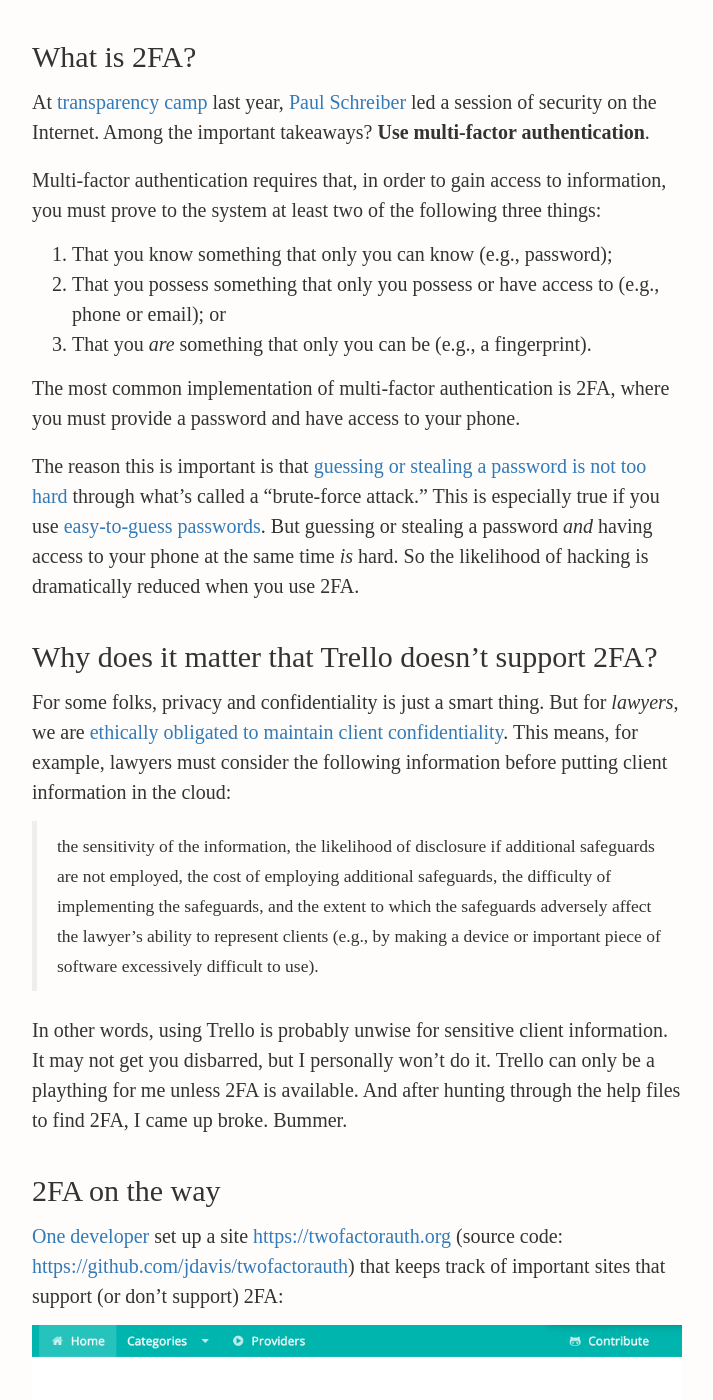
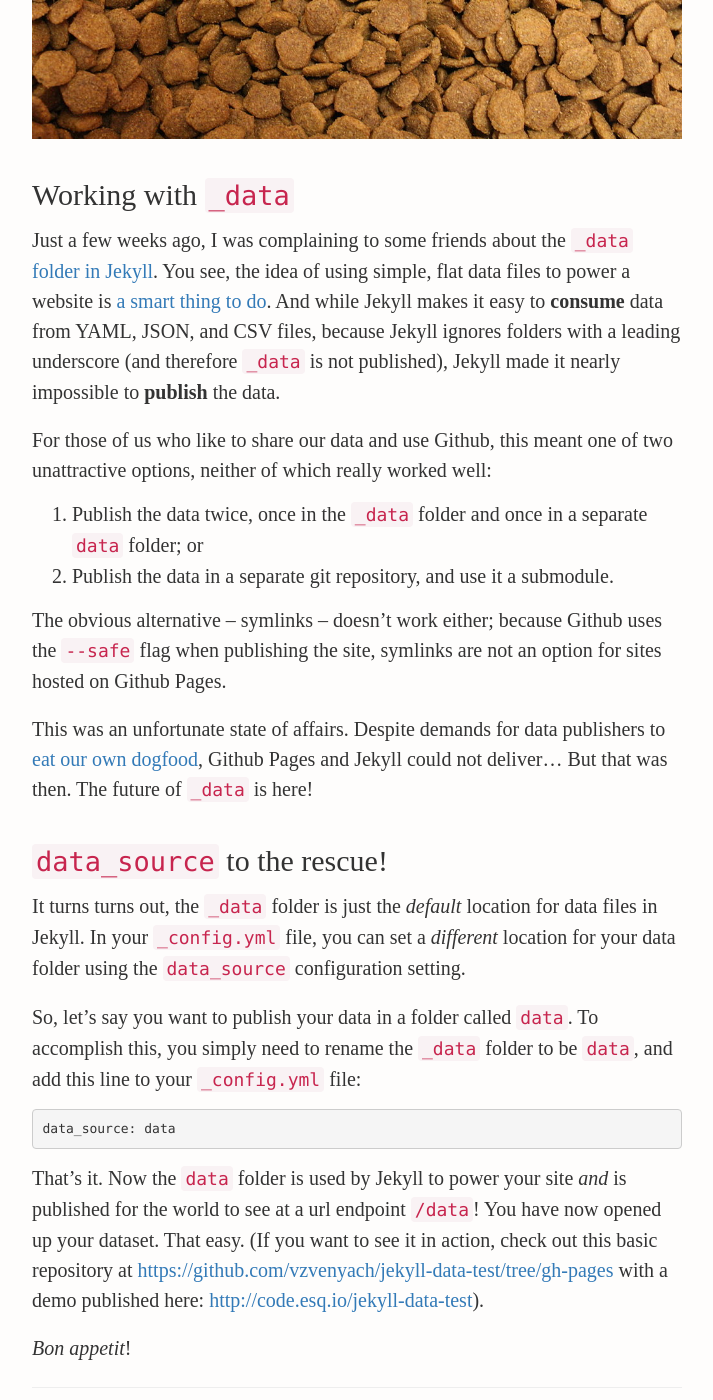
Before and after one commit to vdavez/website, a Jekyll site: the page built from _pages/blog.md, in a window 1280 px wide and 1400 px high, scrolled down 661 px. Shown: the whole window, without its empty margins (283-996 px from the left). Built offline with Jekyll 4.4.1, drawn with Linux system fonts in a browser that asks for light colours; nearby versions of some CDN libraries; comment, search, counter and statistics services are not loaded; some of the changed text lies outside the part shown.

Commit message:
Dogfooding with Jekyll

```diff
--- a/_blog/2014-11-29-2fa-for-trello.md
+++ b/_blog/2014-11-29-2fa-for-trello.md
@@ -4,7 +4,7 @@
 subtitle: "Why two-factor authentication matters for lawyers who want to use the agile tool"
 date: 2014-11-29
 layout: post
-newest: true
+newest: false
 ---
 
 This weekend I signed up for [Trello](trello.com). I started playing around with it, started liking it, and then I hit a snag. There's no **two-factor authentication** ("2FA").
--- /dev/null
+++ b/_blog/2014-12-06-dogfooding-with-jekyll.md
@@ -0,0 +1,41 @@
+---
+title: dogfooding-with-jekyll
+posttitle: "Dogfooding with Jekyll"
+subtitle: "Using the new `data_source` configuration to serve mankind"
+date: 2014-11-29
+layout: post
+newest: true
+---
+
+Yesterday, I learned that [Jekyll](http://jekyllrb.com/), the well-known powerful static-site generator, has a little-known feature that is kind of a big deal for open-data sites [hosted on Github](https://help.github.com/articles/using-jekyll-with-pages/).
+
+**tl;dr: Jekyll can let you consume *and* publish data files with the `data_source` configuration setting**
+
+<!--break-->
+
+<a title="By Anne Hornyak (Flickr: Fromm 203/365) [CC-BY-SA-2.0 (http://creativecommons.org/licenses/by-sa/2.0)], via Wikimedia Commons" href="https://commons.wikimedia.org/wiki/File%3ADog_food_203365.jpg"><img width="100%" alt="Dog food 203365" src="/assets/images/Dog_food_203365.jpg"/></a>
+
+## Working with `_data`
+
+Just a few weeks ago, I was complaining to some friends about the [`_data` folder in Jekyll](http://jekyllrb.com/docs/datafiles/). You see, the idea of using simple, flat data files to power a website is [a smart thing to do](./posts/dumbdata/). And while Jekyll makes it easy to **consume** data from YAML, JSON, and CSV files, because Jekyll ignores folders with a leading underscore (and therefore `_data` is not published), Jekyll made it nearly impossible to **publish** the data.
+
+For those of us who like to share our data and use Github, this meant one of two unattractive options, neither of which really worked well:
+
+1. Publish the data twice, once in the `_data` folder and once in a separate `data` folder; or
+2. Publish the data in a separate git repository, and use it a submodule.
+
+The obvious alternative -- symlinks -- doesn't work either; because Github uses the `--safe` flag when publishing the site, symlinks are not an option for sites hosted on Github Pages.
+
+This was an unfortunate state of affairs. Despite demands for data publishers to [eat our own dogfood](http://www.antheawatsonstrong.com/writing/2014/9/25/hey-uncle-sam-eat-your-own-dogfood), Github Pages and Jekyll could not deliver... But that was then. The future of `_data` is here!
+
+## `data_source` to the rescue!
+
+It turns turns out, the `_data` folder is just the *default* location for data files in Jekyll. In your `_config.yml` file, you can set a *different* location for your data folder using the `data_source` configuration setting.
+
+So, let's say you want to publish your data in a folder called `data`. To accomplish this, you simply need to rename the `_data` folder to be `data`, and add this line to your `_config.yml` file:
+
+	data_source: data
+
+That's it. Now the `data` folder is used by Jekyll to power your site *and* is published for the world to see at a url endpoint `/data`! You have now opened up your dataset. That easy. (If you want to see it in action, check out this basic repository at <https://github.com/vzvenyach/jekyll-data-test/tree/gh-pages> with a demo published here: <http://code.esq.io/jekyll-data-test>).
+
+*Bon appetit*!
```
Also changed, not shown: assets/images/Dog_food_203365.jpg (added).
